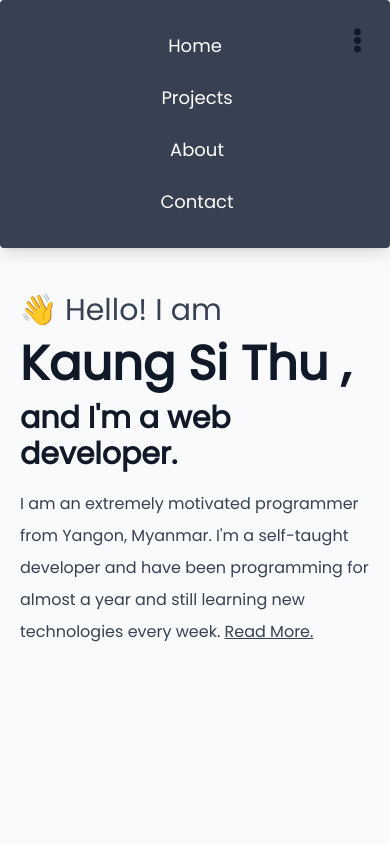
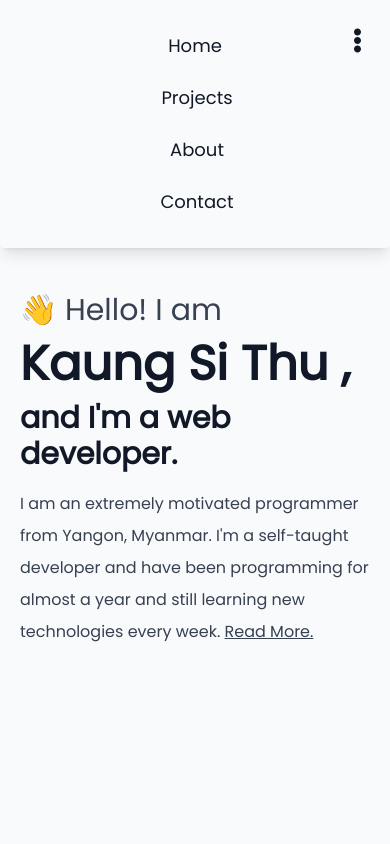
Before and after one commit to kgcthu-kev/portfolio-new, a Next.js app: page / in a window 390 px wide. Both pictures are taken after a click on the icon 357 px from the left and 40 px from the top of the page. Shown: the top 844 px of the page. Built offline with nearby package versions, Linux system fonts and the light colour scheme.

Commit message:
header mobile

```diff
--- a/components/Header.js
+++ b/components/Header.js
@@ -1,4 +1,4 @@
-import { motion } from 'framer-motion'
+import { AnimatePresence, motion } from 'framer-motion'
 import { useTheme } from 'next-themes'
 import Link from 'next/link'
 import { useEffect, useState } from 'react'
@@ -81,14 +81,18 @@ function Header() {
             </div>
           )}
         </ul>
+        <AnimatePresence>
           {isOpen && (
             // mobile
             <motion.ul
-            className='fixed top-0 left-0 h-auto space-x-1 md:items-center w-full z-50 flex items-center bg-gray-700 text-white dark:bg-gray-500 dark:text-black flex-col p-5 shadow-lg md:hidden rounded   translate-x-96'
+              className='fixed top-0 left-0 h-auto space-x-1 md:items-center w-full z-50 flex items-center bg-gray-50 dark:bg-gray-800 flex-col p-5 shadow-lg md:hidden rounded translate-x-96'
               animate={{
                 x: '0',
               }}
-            transition={{ type: 'tween', duration: 0.5 }}
+              exit={{
+                x: '100%',
+              }}
+              transition={{ type: 'spring', stiffness: 100 }}
             >
               <li className='py-3'>
                 <Link href='/'>Home</Link>
@@ -104,6 +108,7 @@ function Header() {
               </li>
             </motion.ul>
           )}
+        </AnimatePresence>
         <ul className='md:hidden z-50'>
           {!isOpen ? (
             <FaEllipsisH
```
Lines whose indentation alone changed are shown as unchanged.
